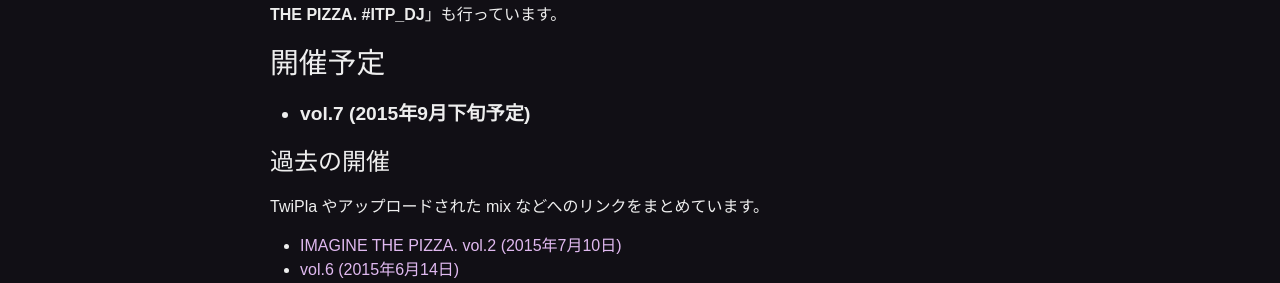
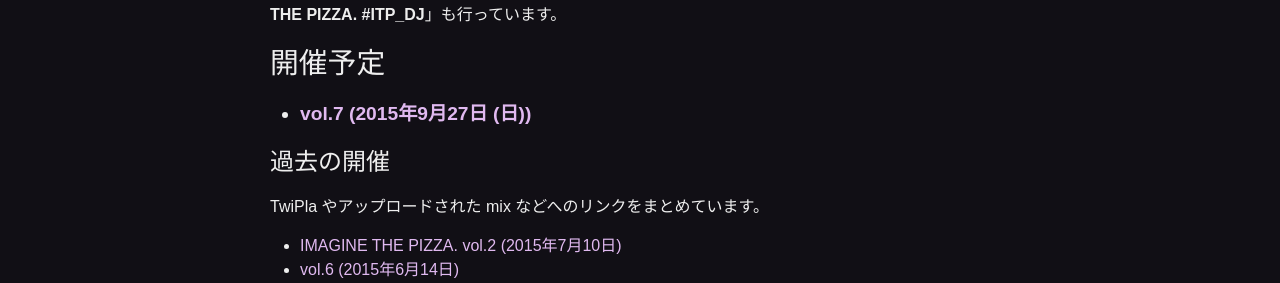
Before and after one commit to ITFDJ/itfdj.github.io, a Jekyll site: the page built from about.md, in a window 1280 px wide. Shown: the part 309-592 px from the top of the page. Built offline with Jekyll 4.4.1, drawn with Linux system fonts in a browser that asks for light colours; comment, search, counter and statistics services are not loaded.

Commit message:
update vol.7 link

```diff
--- a/about.md
+++ b/about.md
@@ -13,7 +13,7 @@
 
 # 開催予定
 
-- vol.7 (2015年9月下旬予定)
+- [vol.7 (2015年9月27日 (日))](http://twipla.jp/events/157179)
 
 </div>
 
```
